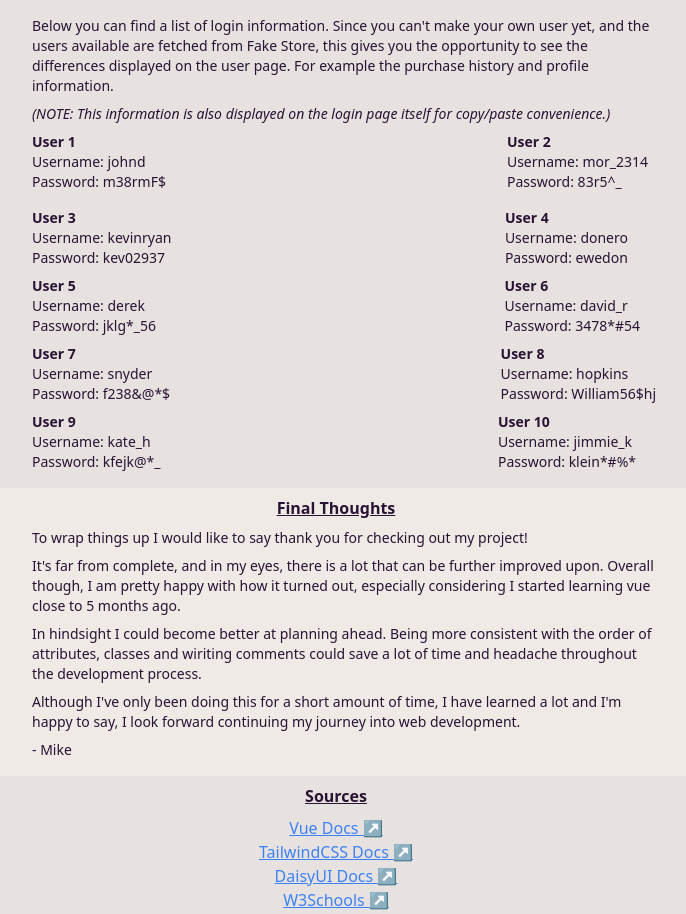
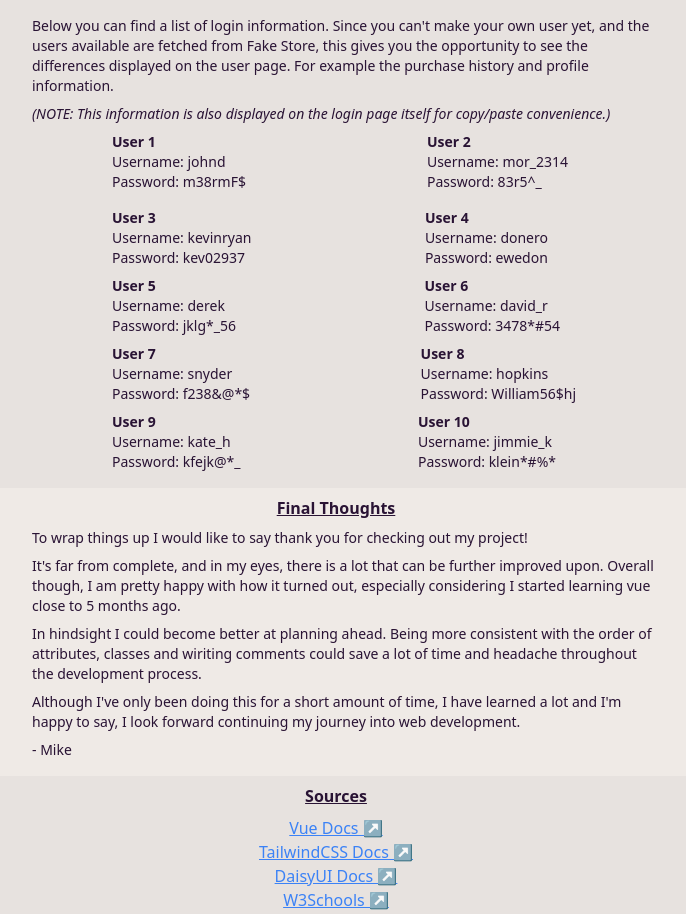
Before and after one commit to Mlaurgaard/vue-prios-term-two, a Vue app: page /about in a window 1280 px wide. Shown: the part 2364-3278 px from the top of the page, without its empty margins (304-990 px from the left). Built offline with nearby package versions, Linux system fonts and the light colour scheme.

Commit message:
Update AboutView.vue
added another container to make the list less spaced.

```diff
--- a/src/views/AboutView.vue
+++ b/src/views/AboutView.vue
@@ -291,6 +291,7 @@
       copy/paste convenience.)
     </p>
     <!-- Content container -->
+    <div class="flex-col md:mx-auto md:w-3/4">
       <!-- USERS -->
       <!-- 1 & 2 -->
       <div class="ml-4 mb-2 pr-2 md:flex md:justify-between">
@@ -356,6 +357,7 @@
           <p>Username: jimmie_k</p>
           <p>Password: klein*#%*</p>
         </span>
+      </div>
     </div>
   </div>
   <!-- Final Thoughts Background Container -->
```
Lines whose indentation alone changed are shown as unchanged.
